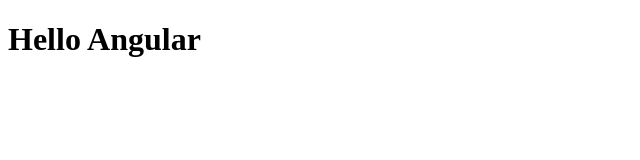
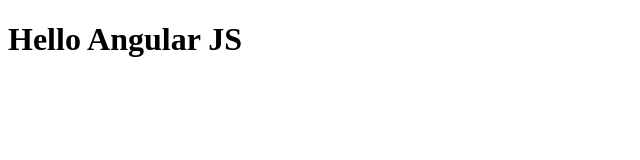
Before and after one commit to gaikwadraj25/coursera-angularjs, a plain HTML site: page index.html in a window 1280 px wide. Shown: the full height of the page, 0-640 px from the left. Drawn offline with Linux system fonts and the light colour scheme.

Commit message:
Master Web Page

```diff
--- a/index.html
+++ b/index.html
@@ -5,6 +5,6 @@
     <title>Hello</title>
   </head>
   <body>
-    <h1>Hello Angular</h1>
+    <h1>Hello Angular JS</h1>
   </body>
 </html>
```
